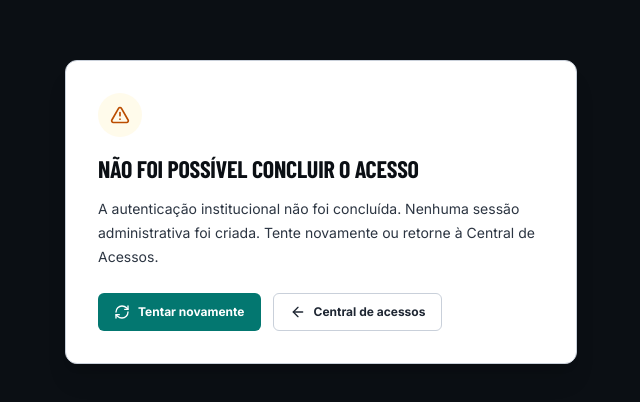
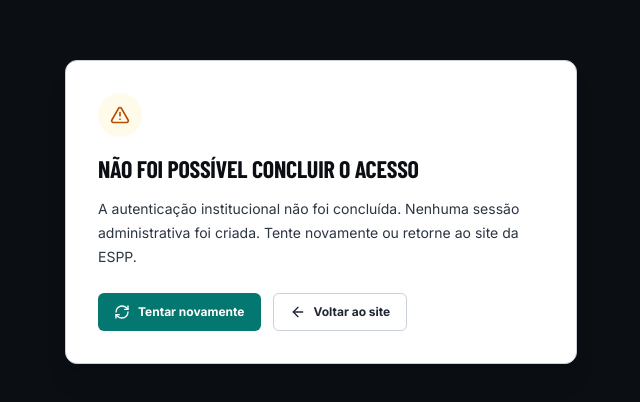
Before and after one commit to jhfmiguel/ppgo-espp-site, a Next.js app in the folder app/: page /admin/auth/ssp/error in a window 1280 px wide. Shown: the part 188-590 px from the top of the page, without its empty margins (319-959 px from the left). Built offline with nearby package versions, Linux system fonts and the light colour scheme.

Commit message:
ESPP 423 - remove referencia publica antiga de acessos

```diff
--- a/app/app/admin/auth/ssp/error/page.tsx
+++ b/app/app/admin/auth/ssp/error/page.tsx
@@ -1,4 +1,42 @@
 import Link from "next/link";
 import { AlertTriangle, ArrowLeft, RefreshCw } from "lucide-react";
-export const metadata={title:"Falha no acesso institucional",robots:{index:false,follow:false}};
-export default function SspErrorPage(){return <main className="flex min-h-screen items-center justify-center bg-ink-900 px-5 py-12"><section className="w-full max-w-lg rounded-xl border border-ink-200 bg-white p-8 shadow-xl"><div className="mb-4 inline-flex size-11 items-center justify-center rounded-full bg-amber-50 text-amber-700"><AlertTriangle className="size-5"/></div><h1 className="title-display text-2xl text-ink-900">Não foi possível concluir o acesso</h1><p className="mt-3 text-sm leading-6 text-ink-600">A autenticação institucional não foi concluída. Nenhuma sessão administrativa foi criada. Tente novamente ou retorne à Central de Acessos.</p><div className="mt-6 flex flex-wrap gap-3"><Link href="/admin/auth/ssp" className="inline-flex items-center gap-2 rounded-md bg-gov-teal px-4 py-2.5 text-xs font-bold text-white"><RefreshCw className="size-4"/>Tentar novamente</Link><Link href="/acessos" className="inline-flex items-center gap-2 rounded-md border border-ink-200 px-4 py-2.5 text-xs font-bold text-ink-700"><ArrowLeft className="size-4"/>Central de acessos</Link></div></section></main>}
+
+export const metadata = {
+  title: "Falha no acesso institucional",
+  robots: { index: false, follow: false },
+};
+
+export default function SspErrorPage() {
+  return (
+    <main className="flex min-h-screen items-center justify-center bg-ink-900 px-5 py-12">
+      <section className="w-full max-w-lg rounded-xl border border-ink-200 bg-white p-8 shadow-xl">
+        <div className="mb-4 inline-flex size-11 items-center justify-center rounded-full bg-amber-50 text-amber-700">
+          <AlertTriangle className="size-5" />
+        </div>
+        <h1 className="title-display text-2xl text-ink-900">
+          Não foi possível concluir o acesso
+        </h1>
+        <p className="mt-3 text-sm leading-6 text-ink-600">
+          A autenticação institucional não foi concluída. Nenhuma sessão
+          administrativa foi criada. Tente novamente ou retorne ao site da ESPP.
+        </p>
+        <div className="mt-6 flex flex-wrap gap-3">
+          <Link
+            href="/admin/auth/ssp"
+            className="inline-flex items-center gap-2 rounded-md bg-gov-teal px-4 py-2.5 text-xs font-bold text-white"
+          >
+            <RefreshCw className="size-4" />
+            Tentar novamente
+          </Link>
+          <Link
+            href="/"
+            className="inline-flex items-center gap-2 rounded-md border border-ink-200 px-4 py-2.5 text-xs font-bold text-ink-700"
+          >
+            <ArrowLeft className="size-4" />
+            Voltar ao site
+          </Link>
+        </div>
+      </section>
+    </main>
+  );
+}
```
